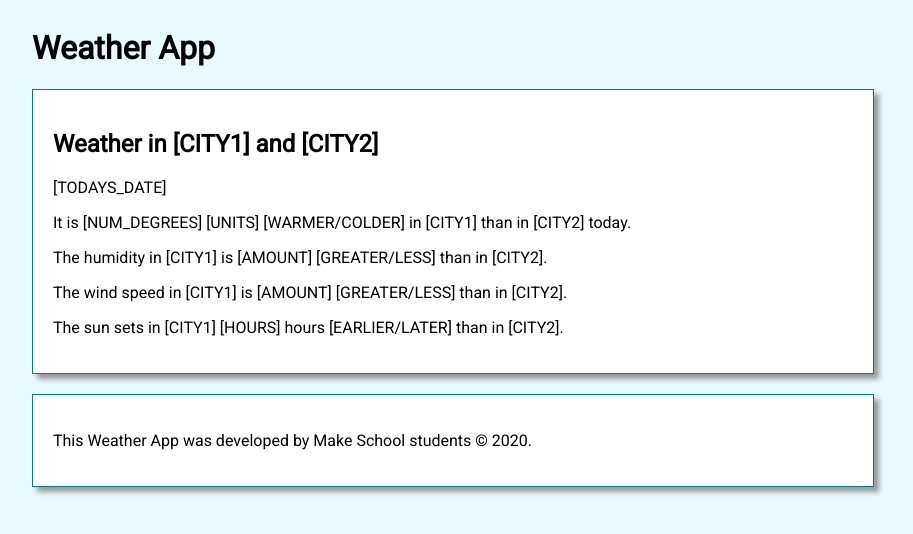
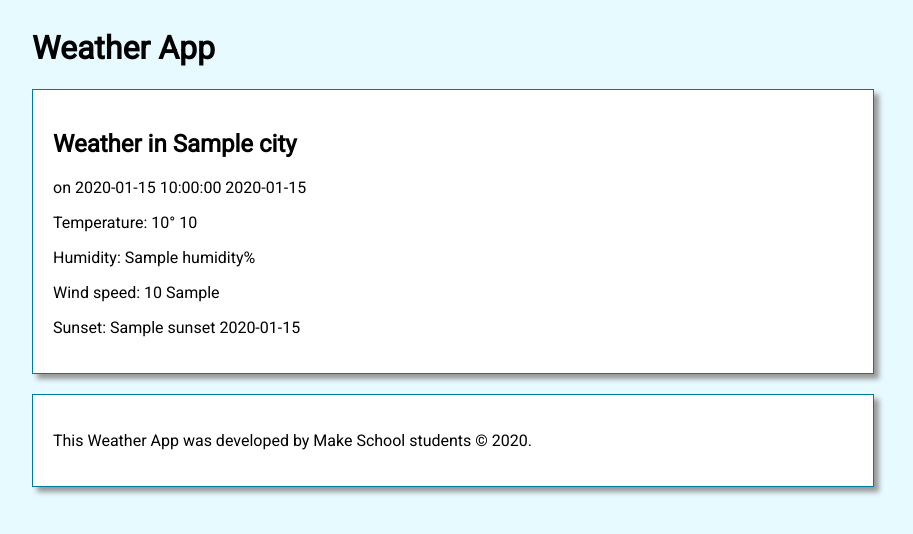
Before and after one commit to shahirkingali/web1.1-assignment-4, a Python web app: template templates/comparison_results.html in a window 1280 px wide. Shown: the top 534 px of the page, without its empty margins (208-1121 px from the left). Run offline with Jinja, Linux system fonts and the light colour scheme; the template is opened without the code that fills it: most values are stand-ins (such as "Sample title", 1, 10 or a date in 2020).

Commit message:
updated comparison result page

```diff
--- a/templates/comparison_results.html
+++ b/templates/comparison_results.html
@@ -6,8 +6,8 @@
         TODO: Replace the hard-coded cities and date below with data from the
         server.
     #}
-    <h1>Weather in [CITY1] and [CITY2]</h1>
-    <p>[TODAYS_DATE]</p>
+    <h1>Weather in {{ city }}</h1>
+    <p>on {{ date }} {{ timezone }}</p>
 
 
     {#
@@ -15,19 +15,19 @@
         Replace 'F' with the appropriate units.
     #}
     <p>
-        It is [NUM_DEGREES] [UNITS] [WARMER/COLDER] in [CITY1] than in [CITY2] today.
+        Temperature: {{ temp }}° {{ temp_unit }}
     </p>
 
     <p>
-        The humidity in [CITY1] is [AMOUNT] [GREATER/LESS] than in [CITY2].
+        Humidity: {{ humidity }}%
     </p>
 
     <p>
-        The wind speed in [CITY1] is [AMOUNT] [GREATER/LESS] than in [CITY2].
+        Wind speed:  {{ wind_speed }} {{ speed_unit }}
     </p>
 
     <p>
-        The sun sets in [CITY1] [HOURS] hours [EARLIER/LATER] than in [CITY2].
+        Sunset: {{ sunset }} {{ timezone }}
     </p>
 
 </section>
```
